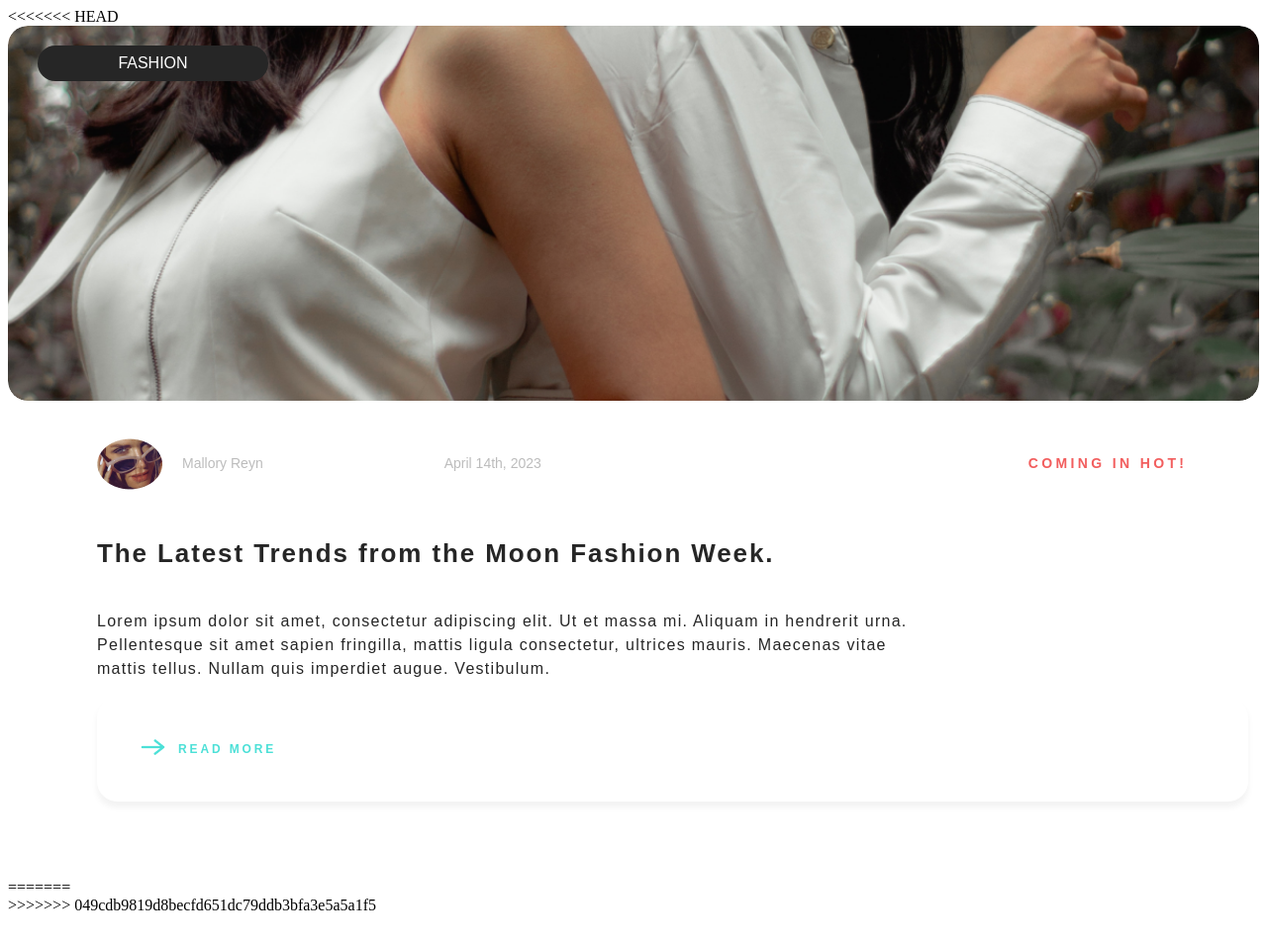
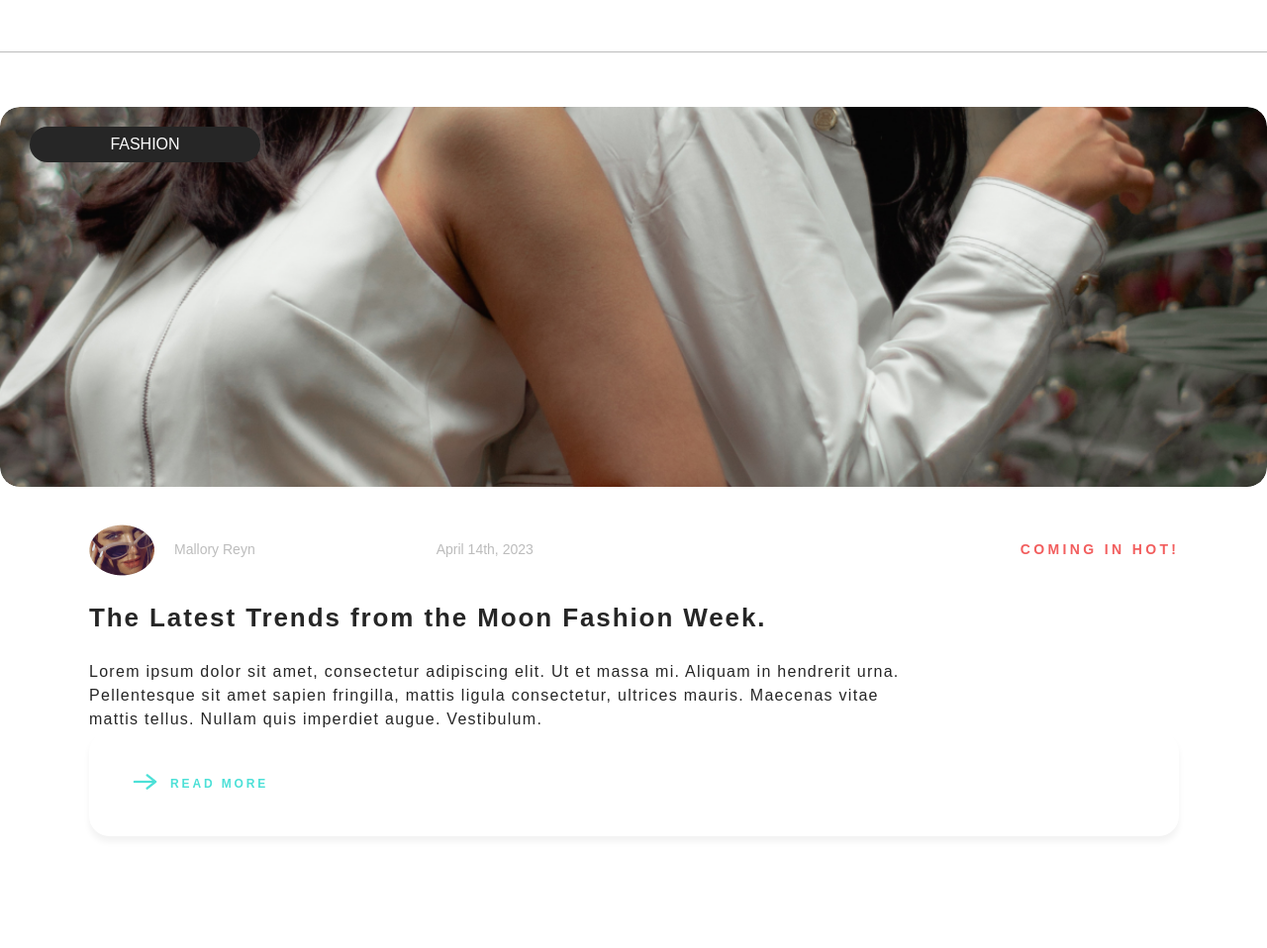
Before and after one commit to khatiazaalishvili/lux-ventus, a plain HTML site: page index.html in a window 1280 px wide. Shown: the whole page at 99% size. Before the commit the page ends 932 px from the top, so only its background shows below. Drawn offline with Linux system fonts and the light colour scheme.

Commit message:
modify files

```diff
--- a/index.html
+++ b/index.html
@@ -4,12 +4,13 @@
     <meta charset="UTF-8" />
     <meta name="viewport" content="width=device-width, initial-scale=1.0" />
     <title>Document</title>
-<<<<<<< HEAD
-    <link rel="stylesheet" href="style.css">
-</head>
-<body>
+    <link rel="stylesheet" href="style.css" />
+
+  </head>
+  </head>
+  <body>
     <header></header>
-     <!--khatuna's work-->
+    <!--khatuna's work-->
      <div class="line"></div>
     <section class="content2">
       <div class="imgcontainer">
@@ -29,7 +30,7 @@
       </div>
         <div class="latest-title">
           <h2><b>The Latest Trends from the Moon Fashion Week.</b></h2>
-          <p>Lorem ipsum dolor sit amet, consectetur adipiscing elit. Ut et massa mi. Aliquam in hendrerit urna.<br>
+          <p class="lorem">Lorem ipsum dolor sit amet, consectetur adipiscing elit. Ut et massa mi. Aliquam in hendrerit urna.<br>
             Pellentesque sit amet sapien fringilla, mattis ligula consectetur, ultrices mauris. Maecenas vitae <br>
             mattis tellus. Nullam quis imperdiet augue. Vestibulum.
          </p>
@@ -39,14 +40,6 @@
          </div>
         </div>
      </div>
-</section>
+</section> <!--khatuna's work finish-->
 </body>
 </html>
-=======
-    <link rel="stylesheet" href="style.css" />
-  </head>
-  <body>
-    <header></header>
-  </body>
-</html>
->>>>>>> 049cdb9819d8becfd651dc79ddb3bfa3e5a5a1f5
--- a/style.css
+++ b/style.css
@@ -1,18 +1,19 @@
-<<<<<<< HEAD
+* {
+  margin: 0;
+  padding: 0;
+  box-sizing: border-box;
+}
 .line {
   border-top: 1px solid #bcbcbc;
-    margin-bottom: 55px ;
-
+  margin-bottom: 55px;
+  margin-top: 52px;
 }
 .content2 {
   width: 100%;
   display: flex;
   flex-direction: column;
- padding-bottom:38px ;
+  padding-bottom: 38px;
   align-items: start;
-
-
-
 }
 .imgcontainer {
   width: 100%;
@@ -45,7 +46,7 @@
   color: #ffffff;
   text-align: center;
   line-height: 36px;
-    font-family: 'Poppins', sans-serif;
+  font-family: "Poppins", sans-serif;
   text-decoration: none;
 }
 
@@ -55,50 +56,46 @@
 }
 .persona {
   display: flex;
-  padding-left:  90px;
-  padding-top: 38px ;
-  gap:20px ;
+  padding-left: 90px;
+  padding-top: 38px;
+  gap: 20px;
   justify-content: center;
   align-items: center;
-
 }
 h3 {
-  font-family: 'Poppins', sans-serif;
+  font-family: "Poppins", sans-serif;
   font-size: 14px;
   font-weight: 400;
   line-height: 21px;
   text-align: left;
-color: #BCBCBC;
-
-
+  color: #bcbcbc;
 }
 .data {
   display: flex;
-  padding-left:163px ;
+  padding-left: 163px;
   justify-content: center;
   align-items: center;
-  gap:492px ;
-
+  gap: 492px;
 }
 .data h2 {
-  font-family: 'Poppins', sans-serif;
+  font-family: "Poppins", sans-serif;
   font-size: 14px;
   font-weight: 700;
   line-height: 21px;
   letter-spacing: 0.24em;
   text-align: left;
-color: #F25E5E;
+  color: #f25e5e;
 }
 
 .latest-title {
   display: flex;
   flex-direction: column;
-  padding-left:  90px;
-  padding-bottom:40px ;
-  padding-top:23px ;
+  padding-left: 90px;
+  padding-bottom: 40px;
+  padding-top: 23px;
 }
 h2 {
-  font-family: 'Poppins', sans-serif;
+  font-family: "Poppins", sans-serif;
   font-size: 26px;
   font-weight: 700;
   line-height: 39px;
@@ -107,8 +104,11 @@ letter-spacing: 0.073em;
   color: #262626;
 }
 
+.lorem {
+  margin-top: 23px;
+}
 p {
-  font-family: 'Poppins' , sans-serif;
+  font-family: "Poppins", sans-serif;
   font-size: 16px;
   font-weight: 400;
   line-height: 24px;
@@ -118,32 +118,24 @@ p {
 }
 
 .arrow {
-  width:100% ;
+  width: 100%;
   display: flex;
-  justify-content:left ;
-  padding-top:40px ;
+  justify-content: left;
+  padding-top: 40px;
   align-items: center;
-  background-color:#ffffff ;
-  padding:30px ;
-  box-shadow: 0px 6px 6px 0px #0000000D;
-  border:1px solid #ffffff ;
-  border-radius:20px ;
+  background-color: #ffffff;
+  padding: 30px;
+  box-shadow: 0px 6px 6px 0px #0000000d;
+  border: 1px solid #ffffff;
+  border-radius: 20px;
+  margin-bottom:97px ;
 }
 
 .arrow h2 {
-  font-family: 'Poppins' , sans-serif;
+  font-family: 'Poppins', sans-serif;
   font-size: 12px;
   font-weight: 700;
   line-height: 18px;
   letter-spacing: 0.24em;
-color: #4CE0D7;
-
-
+  color: #4ce0d7;
 }
-=======
-* {
-  margin: 0;
-  padding: 0;
-  box-sizing: border-box;
-}
->>>>>>> 049cdb9819d8becfd651dc79ddb3bfa3e5a5a1f5
```
Lines whose indentation alone changed are shown as unchanged.
